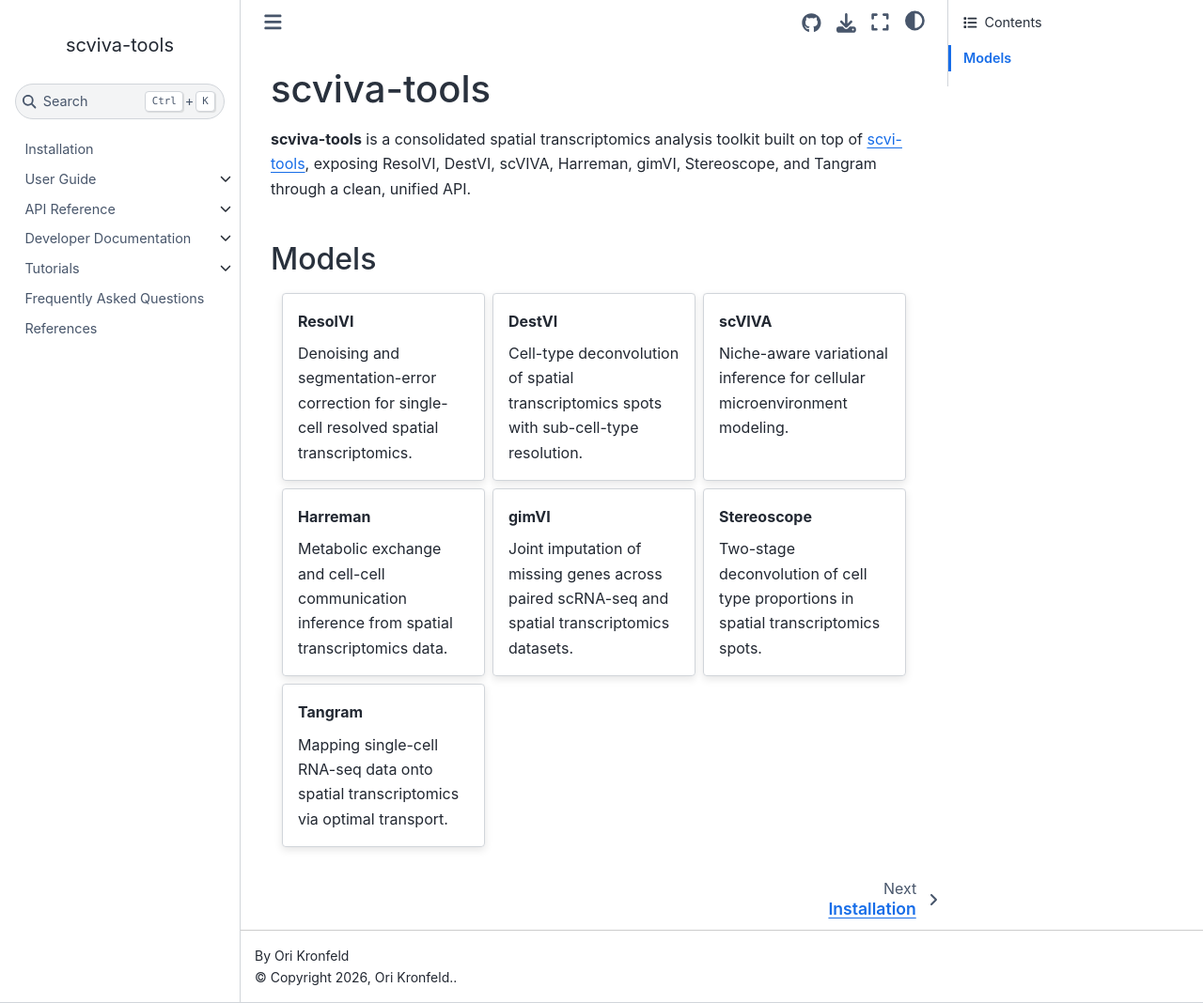
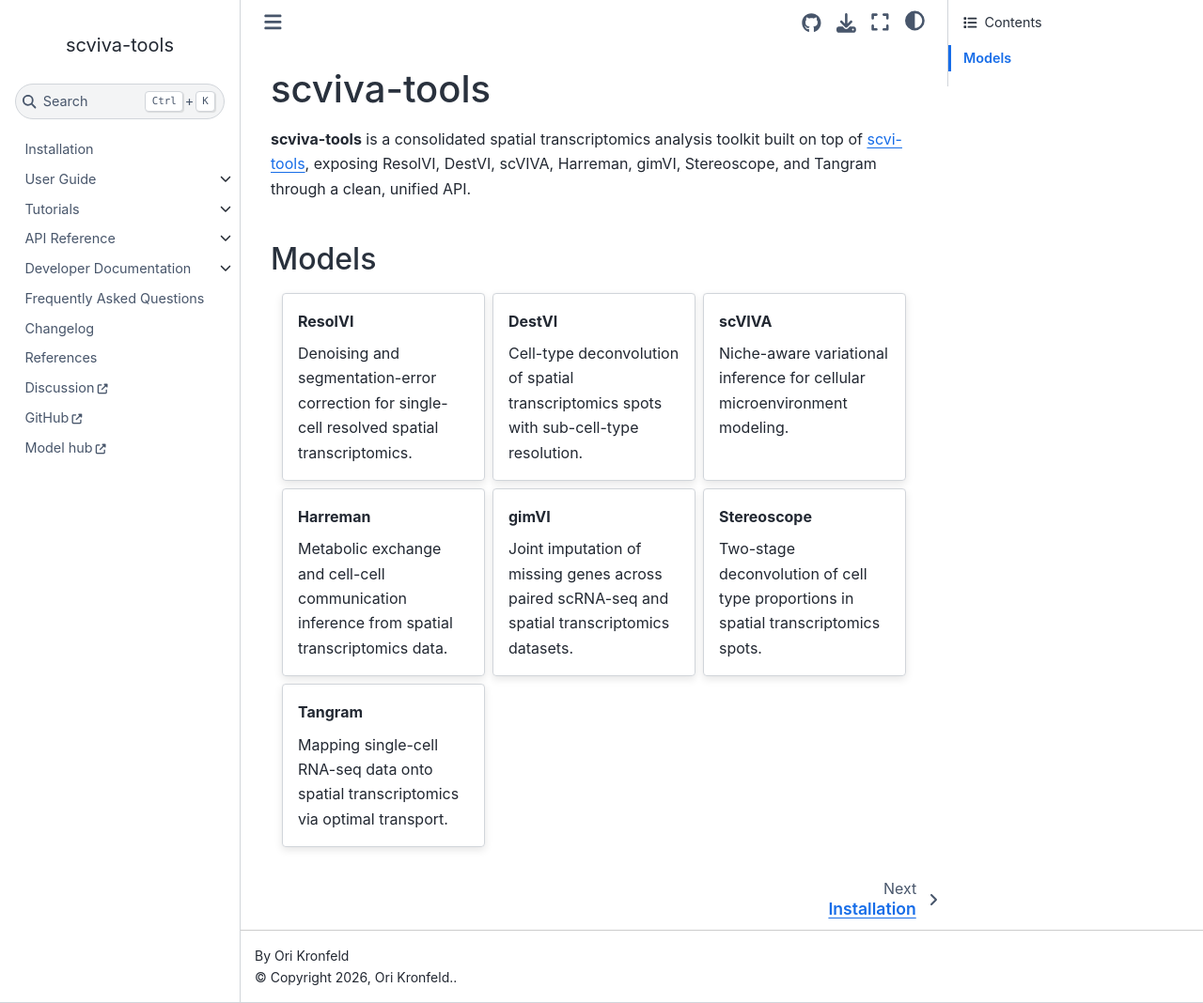
Before and after one commit to YosefLab/spatialvi-tools, a Sphinx documentation site: the page built from docs/index.md, in a window 1280 px wide and 1068 px high. Shown: the whole window at 94% size. Built offline with Sphinx 7.4.7 and the Sphinx Book theme 1.1.4, drawn with Linux system fonts in a browser that asks for light colours; pages that are not in the unit, such as notebooks, are missing from menus; the version number is read from the project's files by our own code.

Commit message:
update index.md

````diff
--- a/docs/index.md
+++ b/docs/index.md
@@ -8,11 +8,15 @@
 
 installation
 user_guide/index
+tutorials/index
 api/index
 developer/index
-tutorials/index
 faq
+changelog.md
 references
+Discussion <https://discourse.scvi-tools.org>
+GitHub <https://github.com/YosefLab/scviva-tools>
+Model hub <https://huggingface.co/scvi-tools>
 ```
 
 ## Models
````
Also changed, not shown: README.md (line endings or trailing spaces).
